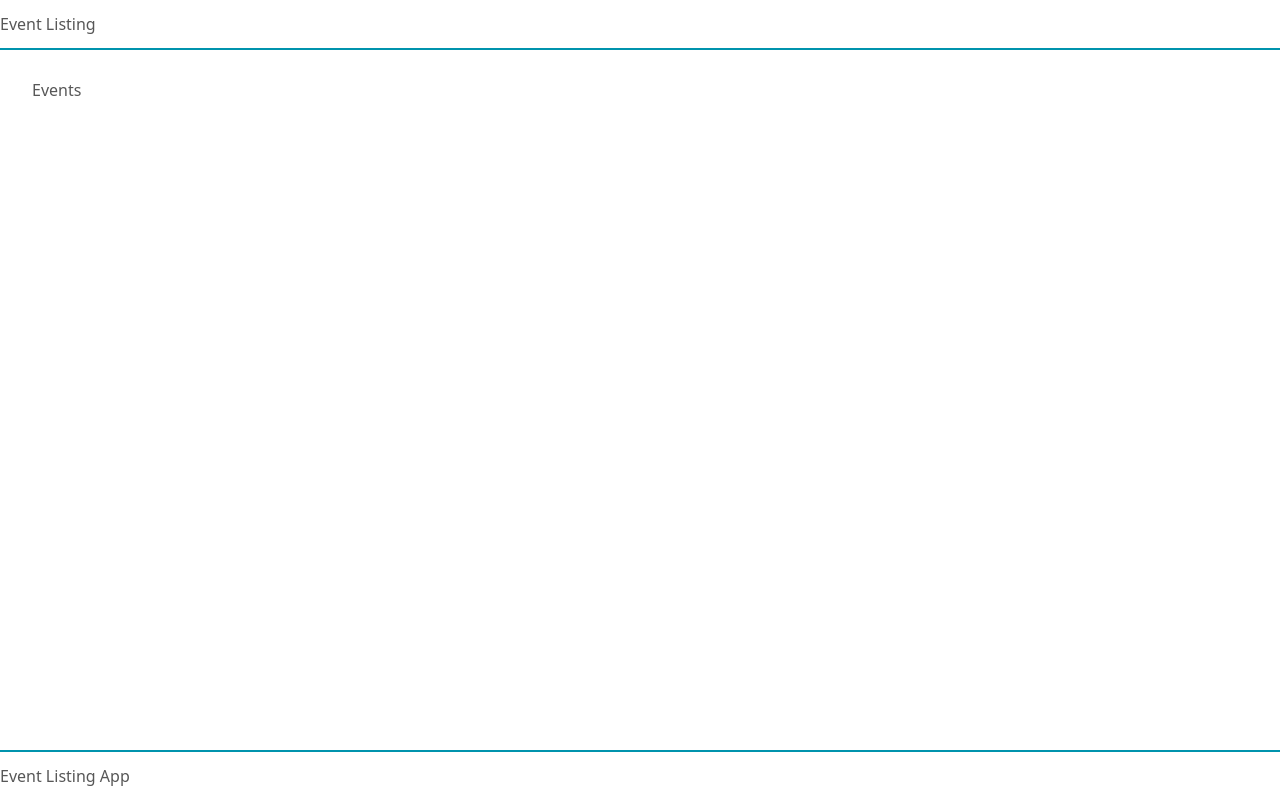
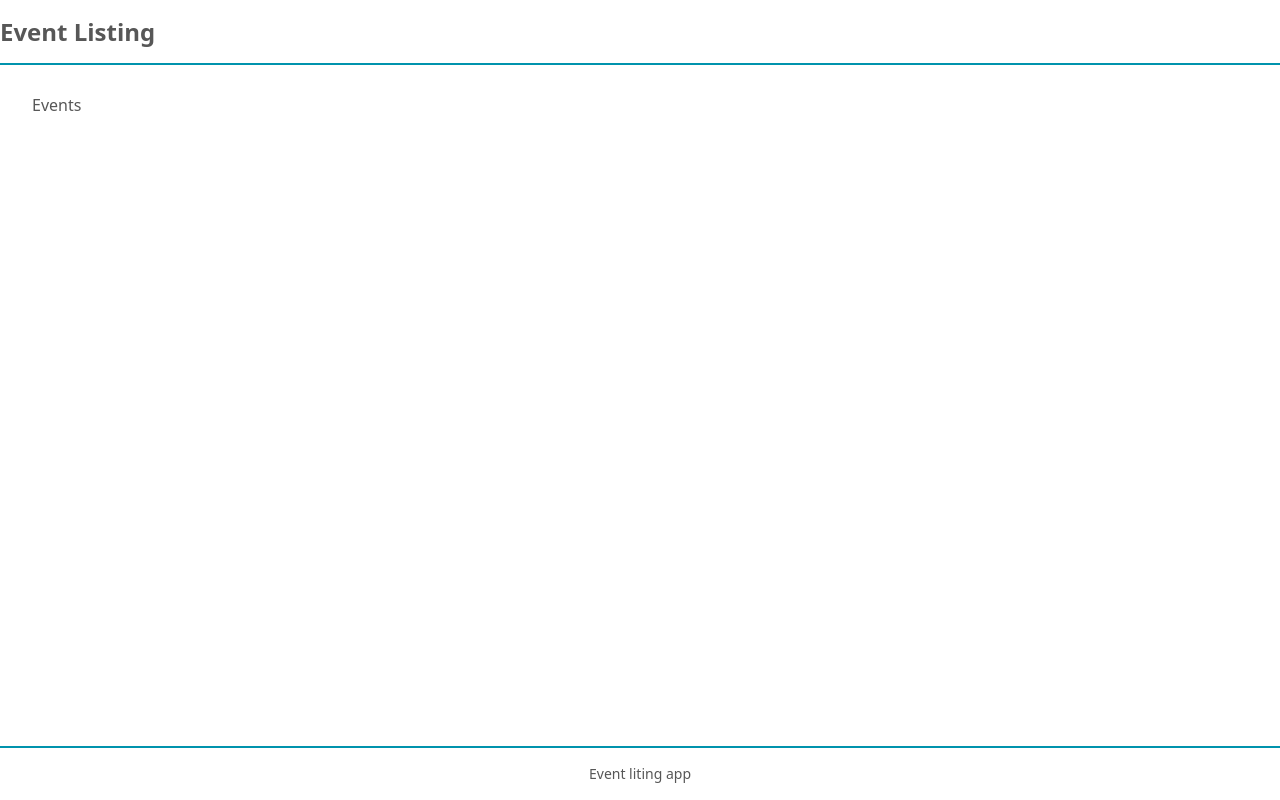
Before and after one commit to estinsunnyk/react-event-listing, a React (Vite) app: page / in a window 1280 px wide. Built offline with nearby package versions, Linux system fonts and the light colour scheme.

Commit message:
feat: implement typography in header and footer

```diff
--- a/src/components/footer/footer.module.css
+++ b/src/components/footer/footer.module.css
@@ -1,4 +1,5 @@
 .footer-wrap {
   padding: 1rem 0;
   border-top: 2px solid var(--color-secondary);
+  text-align: center;
 }
--- a/src/components/footer/footer.tsx
+++ b/src/components/footer/footer.tsx
@@ -1,9 +1,12 @@
+import { Typography } from '../../lib/typography';
 import styles from './footer.module.css';
 
 export function Footer() {
   return (
     <footer className={styles['footer-wrap']}>
-      <div>Event Listing App</div>
+      <Typography variant="caption" as="p">
+        Event liting app
+      </Typography>
     </footer>
   );
 }
--- a/src/components/header/header.tsx
+++ b/src/components/header/header.tsx
@@ -1,9 +1,12 @@
+import { Typography } from '../../lib/typography';
 import styles from './header.module.css';
 
 export function Header() {
   return (
     <header className={styles['header-wrap']}>
-      <h1>Event Listing</h1>
+      <Typography variant="title" as="h1">
+        Event Listing
+      </Typography>
     </header>
   );
 }
```
